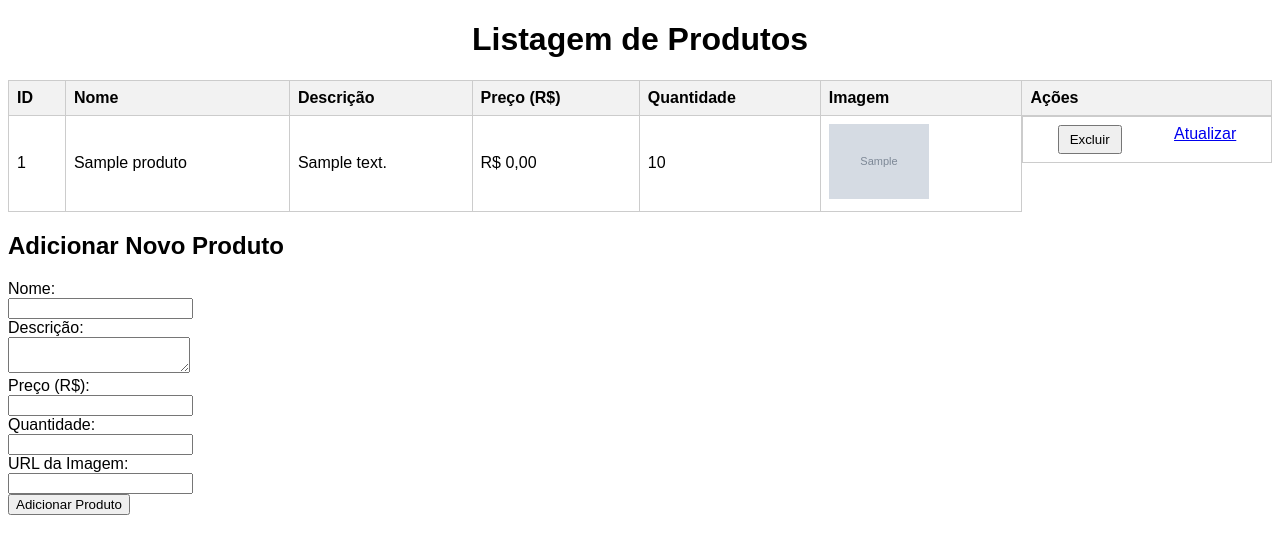
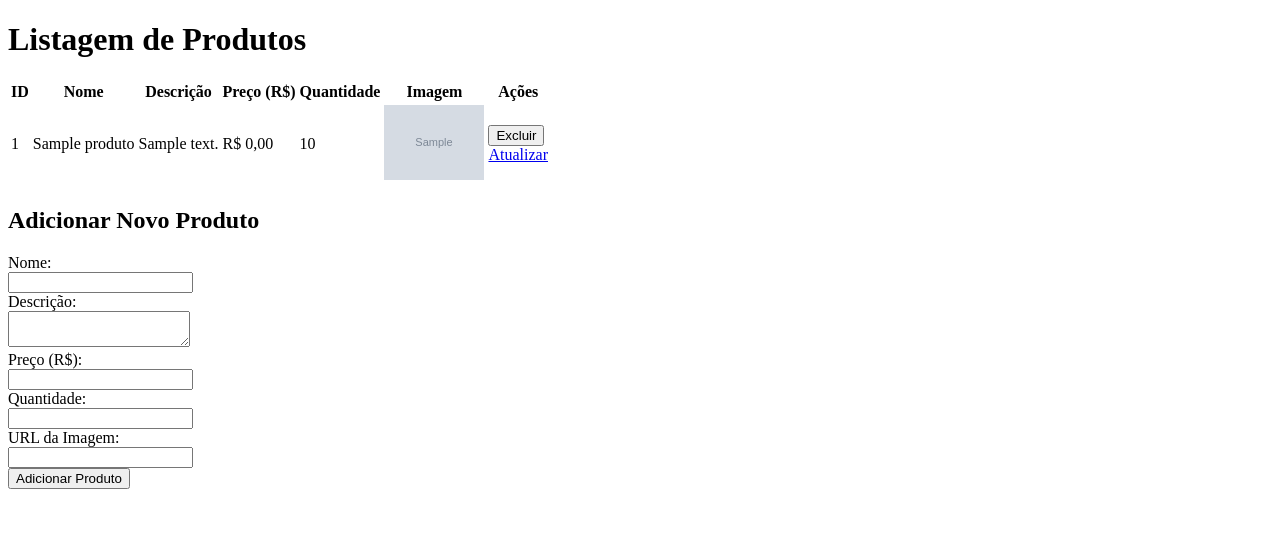
Before and after one commit to Iohanan-Cephas/bud-strike-eng-soft-2024-1, a PHP site: page / in a window 1280 px wide. Shown: the top 554 px of the page. Run offline with PHP 8.4, Linux system fonts and the light colour scheme; tables that the repository leaves empty or names only in its code hold one stand-in row (values such as "Sample post"); grey boxes marked "Sample" are stand-in pictures.

Commit message:
Alterações

```diff
--- a/public/app/controllers/ProductController.php
+++ b/public/app/controllers/ProductController.php
@@ -1,8 +1,10 @@
 <?php
 require_once 'app/models/Product.php';
 
+
 class ProductController {
     private $pdo;
+
 
     public function __construct(PDO $pdo) {
         $this->pdo = $pdo;
@@ -18,14 +20,19 @@ class ProductController {
         return $productModel->all();
     }
 
+
     public function delete($productId) {
         $productModel = new Product($this->pdo);
         $productModel->delete($productId);
     }
-
     public function update($productId, $nome, $descricao, $preco, $quantidade, $imagem) {
         $productModel = new Product($this->pdo);
         return $productModel->update($productId, $nome, $descricao, $preco, $quantidade, $imagem);
     }
+    public function getProductDetails($productId) {
+        $stmt = $this->pdo->prepare("SELECT * FROM produtos WHERE id = ?");
+        $stmt->execute([$productId]);
+        return $stmt->fetch(PDO::FETCH_ASSOC);
+    }
 }
 ?>
--- a/public/app/models/Product.php
+++ b/public/app/models/Product.php
@@ -1,8 +1,10 @@
 <?php
 require_once dirname(__DIR__) . '/config/config.php';
 
+
 class Product {
     private $pdo;
+
 
     public function __construct(PDO $pdo) {
         $this->pdo = $pdo;
@@ -23,19 +25,19 @@ class Product {
             $products[] = $row;
         }
 
+
         return $products;
     }
+
 
     public function delete($productId) {
         $stmt = $this->pdo->prepare('DELETE FROM produtos WHERE id = :id');
         $stmt->execute(['id' => $productId]);
     }
-
     public function update($productId, $nome, $descricao, $preco, $quantidade, $imagem) {
         $stmt = $this->pdo->prepare('UPDATE produtos SET nome = :nome, descricao = :descricao, preco = :preco, quantidade = :quantidade, imagem = :imagem WHERE id = :id');
         return $stmt->execute(['id' => $productId, 'nome' => $nome, 'descricao' => $descricao, 'preco' => $preco, 'quantidade' => $quantidade, 'imagem' => $imagem]);
     }
-
     public function getDetailsById($productId) {
         $stmt = $this->pdo->prepare("SELECT * FROM produtos WHERE id = ?");
         $stmt->execute([$productId]);
--- a/public/index.php
+++ b/public/index.php
@@ -34,26 +34,6 @@ try {
         exit;
     }
 
-    // Verifica se foi feita uma requisição para atualizar um produto
-    if ($_SERVER["REQUEST_METHOD"] == "POST" && isset($_POST['update'])) {
-        // Lógica para atualizar o produto
-        $productId = $_POST['id'];
-        $nome = $_POST['nome'];
-        $descricao = $_POST['descricao'];
-        $preco = $_POST['preco'];
-        $quantidade = $_POST['quantidade'];
-        $imagem = $_POST['imagem'];
-
-        $success = $productController->update($productId, $nome, $descricao, $preco, $quantidade, $imagem);
-
-        if ($success) {
-            header("Location: index.php");
-            exit;
-        } else {
-            echo "Erro ao atualizar produto.";
-        }
-    }
-
     // Obtém todos os produtos usando o método index() do controlador ProductController
     $products = $productController->index();
 
@@ -71,38 +51,6 @@ try {
     <meta name="viewport" content="width=device-width, initial-scale=1.0">
     <title>Listagem de Produtos</title>
     <!-- Estilos CSS aqui -->
-    <style>
-        body {
-            font-family: Arial, sans-serif;
-        }
-        h1 {
-            text-align: center;
-        }
-        table {
-            width: 100%;
-            border-collapse: collapse;
-            margin-top: 20px;
-        }
-        th, td {
-            border: 1px solid #ccc;
-            padding: 8px;
-            text-align: left;
-        }
-        th {
-            background-color: #f2f2f2;
-        }
-        tr:nth-child(even) {
-            background-color: #f2f2f2;
-        }
-        .actions {
-            display: flex;
-            justify-content: space-around;
-        }
-        .actions button {
-            cursor: pointer;
-            padding: 5px 10px;
-        }
-    </style>
 </head>
 <body>
     <h1>Listagem de Produtos</h1>
@@ -161,6 +109,5 @@ try {
 
         <button type="submit" name="add">Adicionar Produto</button>
     </form>
-
 </body>
 </html>
```
Also changed, not shown: public/app/view/ProductList.php (+6 -4 lines), public/update.php (added, +83 -0 lines).
